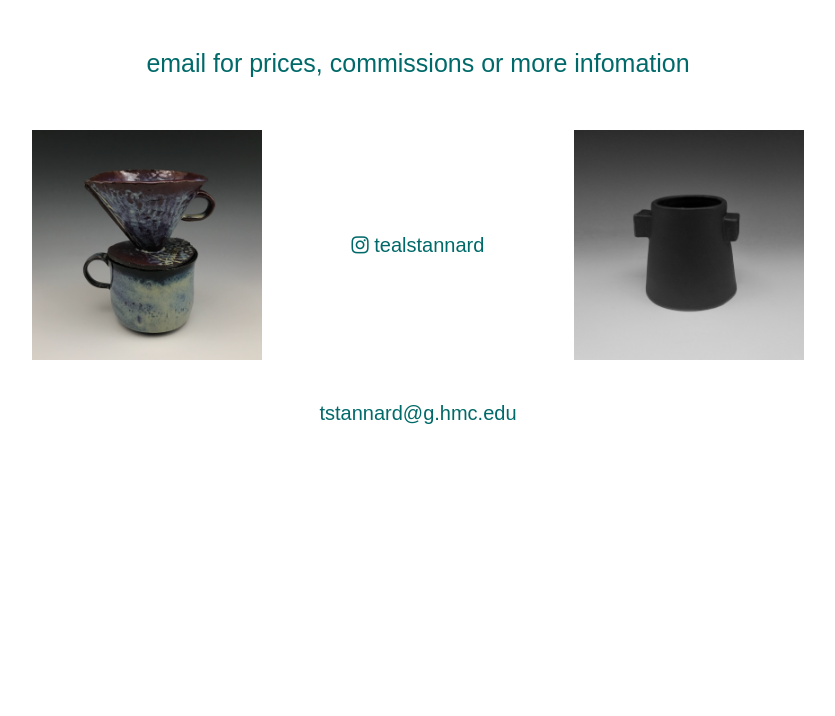
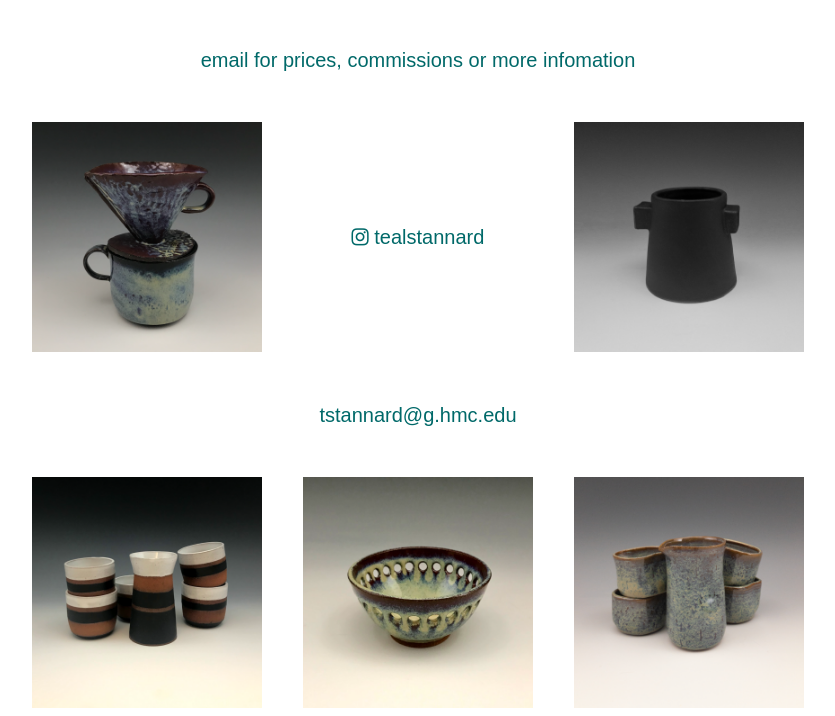
Before and after one commit to tstannard/tealstannard, a plain HTML site: page index.html in a window 1280 px wide. Shown: the part 1220-1936 px from the top of the page, without its empty margins (222-1057 px from the left). Before the commit the page ends 1694 px from the top, so only its background shows below. Drawn offline with Linux system fonts and the light colour scheme.

Commit message:
more pictures

```diff
--- a/index.html
+++ b/index.html
@@ -5,7 +5,7 @@
 
 <div class="content_block">
 
-<div class="name"> Teal Stannard </div>
+<div class="name"> teal stannard </div>
 
 <div class="row">
   <div class="box">  <img src="o3.png" style="width:100%;"> </div>
@@ -40,4 +40,10 @@
 
 <div class="foot"> tstannard@g.hmc.edu  </div>
 
+<div class="row">
+  <div class="box"> <img src="s2.png" style="width:100%;"> </div>
+  <div class="box"> <img src="bb.png" style="width:100%;"> </div>
+  <div class="box"> <img src="s.png" style="width:100%;"> </div>
 </div>
+
+</div>
--- a/style.css
+++ b/style.css
@@ -27,7 +27,7 @@ body {
   margin: auto;
   font-size: 20px;
   color: #006969;
-  padding: 4%;
+  margin-top: 5%;
 }
 
 .row {
@@ -57,12 +57,12 @@ width: 91%;
 }
 
 .long_text {
-  width: 70%;
+  width: 80%;
   color: #006969;
   text-align: center;
   margin-top: auto;
   margin-bottom: auto;
-  font-size: 25;
+  font-size: 20;
 }
 
 .fa {
```
Also changed, not shown: bb.png (added), s.png (added), s2.png (added).
